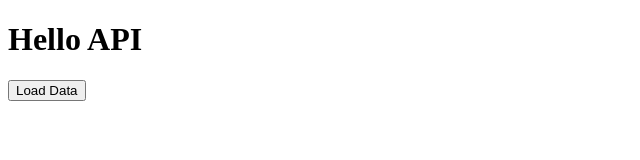
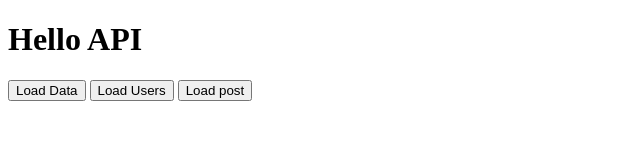
Before and after one commit to nazmulshaharin/API, a plain HTML site: page index.html in a window 1280 px wide. Shown: the whole page, without its empty margins (0-640 px from the left). Drawn offline with Linux system fonts and the light colour scheme.

Commit message:
jdejdjdjjd

```diff
--- a/index.html
+++ b/index.html
@@ -9,6 +9,8 @@
 <body>
   <h1>Hello API</h1>
   <button onclick="loadData()">Load Data</button>
+  <button onclick="loadUsers()">Load Users</button>
+  <button onclick="loadPosts()">Load post</button>
   <script src="js/api.js"></script>
 </body>
 </html>
--- a/js/api.js
+++ b/js/api.js
@@ -4,3 +4,21 @@ function loadData(){
   .then(response => response.json())
   .then(json => console.log(json))
 }
+
+//
+function loadUsers(){
+  fetch('https://jsonplaceholder.typicode.com/users')
+  .then(res => res.json())
+  .then(data => displayUser(data))
+}
+//
+function loadPosts(){
+  fetch('https://jsonplaceholder.typicode.com/posts')
+  .then(resp => resp.json())
+  .then(post => console.log(post))
+}
+//loadPosts(); এটার মাধ্যমে ডাটা অটোমেটিক লোড হয়ে যাবে
+
+function displayUser(data){
+  console.log(data);
+}
```
